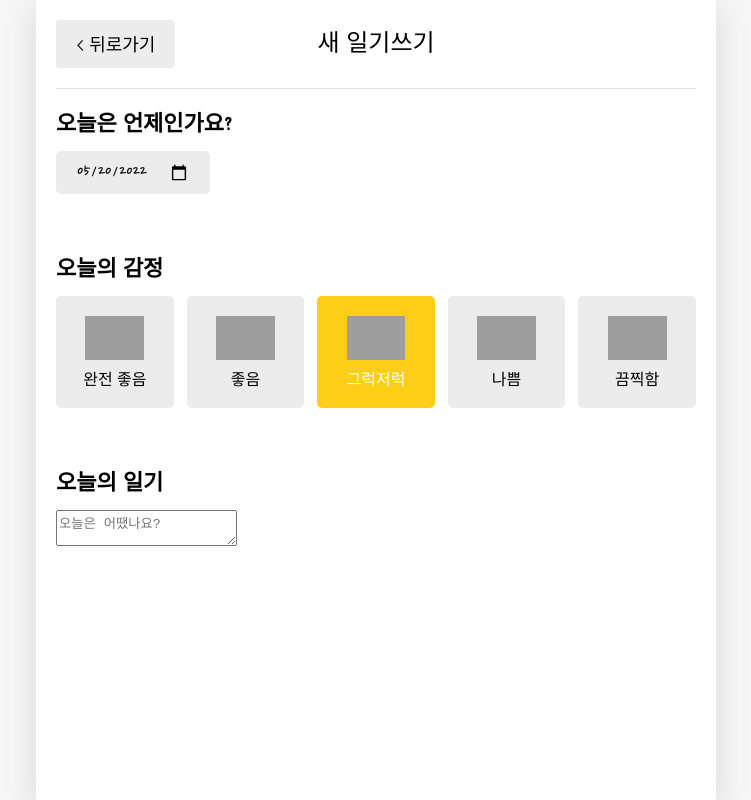
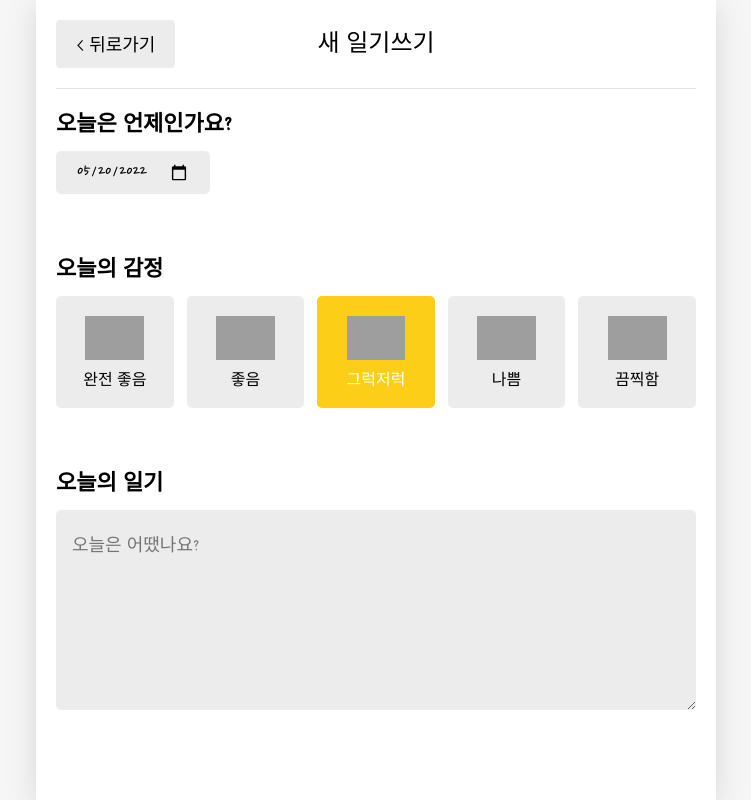
Before and after one commit to productuidev/emotion-diary, a React (Create React App) app: page /new in a window 1280 px wide. Shown: the whole page, without its empty margins (264-1015 px from the left). Built offline with nearby package versions, Linux system fonts and the light colour scheme; grey boxes are pictures that could not be loaded.

Commit message:
css styling textWrapper

```diff
--- a/src/App.css
+++ b/src/App.css
@@ -14,12 +14,13 @@ menu, ol, ul {list-style:none;}
 blockquote, q {quotes:none;}
 blockquote:before, blockquote:after, q:before, q:after {content:'';content:none;}
 table {border-collapse:collapse;border-spacing:0;}
-input, select {cursor:pointer;}
+input, select, textarea {cursor:pointer;}
 button {border:0;padding:0;margin:0;cursor:pointer;}
 
 /* common */
 body {margin:0;padding:0;display:flex;justify-content:center;align-items:center;font-family:"Nanum Pen Script",cursive;min-height:100vh;background-color:#f6f6f6;}
-div, p, span, em, li, form, label, table, caption, thead, tbody, tfoot, input, select, option, button { font-family:"Nanum Pen Script",cursive; }
+div, p, span, em, li, form, label, table, caption, thead, tbody, tfoot, input, select, option, button, textarea { font-family:"Nanum Pen Script",cursive; }
+*:focus { outline-color:#000; }
 
 #root {background-color:#fff;box-shadow:rgba(100,100,111,0.2) 0 7px 29px 0;}
 .App {min-height:100vh;padding:0 20px;}
@@ -80,10 +81,14 @@ header .head_btn_right {justify-content:end;width:25%;}
 .DiaryEditor .inputDate { margin:0 10px 0 0;padding:9px 20px;border:none;border-radius:5px;background-color:#ececec;font-size:18px; }
 .DiaryEditor .emotionListWrapper { display:grid;grid-template-columns:repeat(5, auto);gap:2%; }
 
+/* textWrapper */
+.DiaryEditor textarea { padding:20px 16px;font-size:18px;box-sizing:border-box;width:100%;min-height:200px;resize:vertical;border-radius:5px;background-color:#ececec;border:none; }
+.DiaryEditor textarea:focus { background-color:#fff;border:1px solid #ececec; }
+
 /* EmotionItem */
 .EmotionItem { cursor:pointer;border-radius:5px;padding:20px 0;display:flex;flex-direction:column;justify-content:center;align-items:center; }
 .EmotionItem img { width:50%; }
-.EmotionItem span { display:inline-block;margin-top:12px;font-size:16px; }
+.EmotionItem span { display:inline-block;margin-top:12px;font-size:16gpx; }
 
 /* EmotionItem On/Off */
 .EmotionItem_off { background-color:#ececec; }
```
